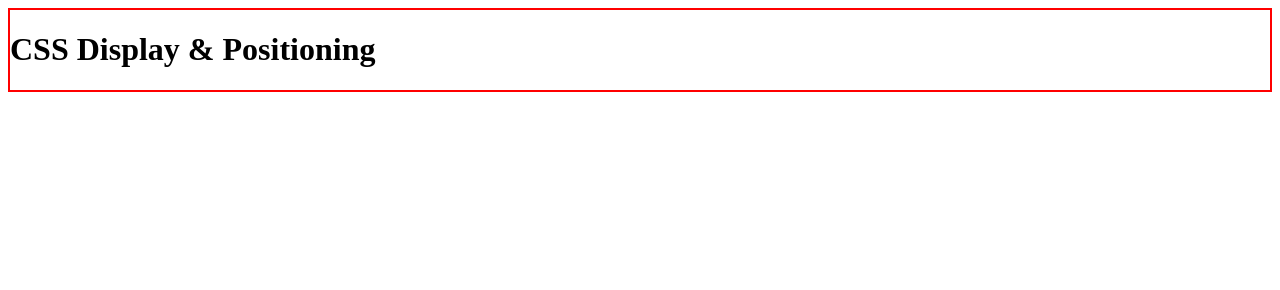
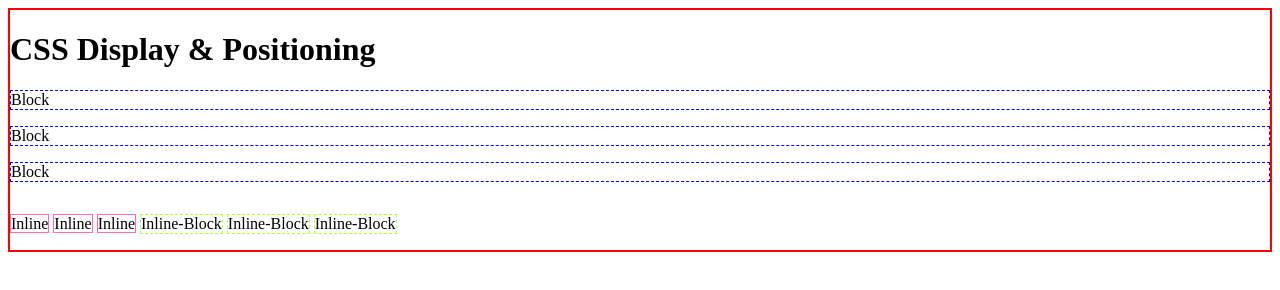
Before and after one commit to ckoukis/css-display-positioning, a plain HTML site: page index.html in a window 1280 px wide. Drawn offline with Linux system fonts and the light colour scheme.

Commit message:
[style] Add display to class elements

```diff
--- a/index.html
+++ b/index.html
@@ -9,6 +9,19 @@
 <body>
     <div class="container">
         <h1>CSS Display & Positioning</h1>
+
+        <p class="one">Block</p>
+        <p class="one">Block</p>
+        <p class="one">Block</p>
+
+        <p class="two">Inline</p>
+        <p class="two">Inline</p>
+        <p class="two">Inline</p>
+
+        <p class="three">Inline-Block</p>
+        <p class="three">Inline-Block</p>
+        <p class="three">Inline-Block</p>
+
     </div>
 </body>
 </html>
--- a/style.css
+++ b/style.css
@@ -1,3 +1,21 @@
 .container {
     border: 2px solid red;
 }
+.one {
+    display:block;
+    border: 1px dashed blue;
+}
+
+.two {
+    display:inline;
+    border: 1px solid hotpink;
+}
+
+.three {
+    display:inline-block;
+    border: 1px dashed greenyellow;
+}
+
+.four {
+    display:hidden;
+}
```
